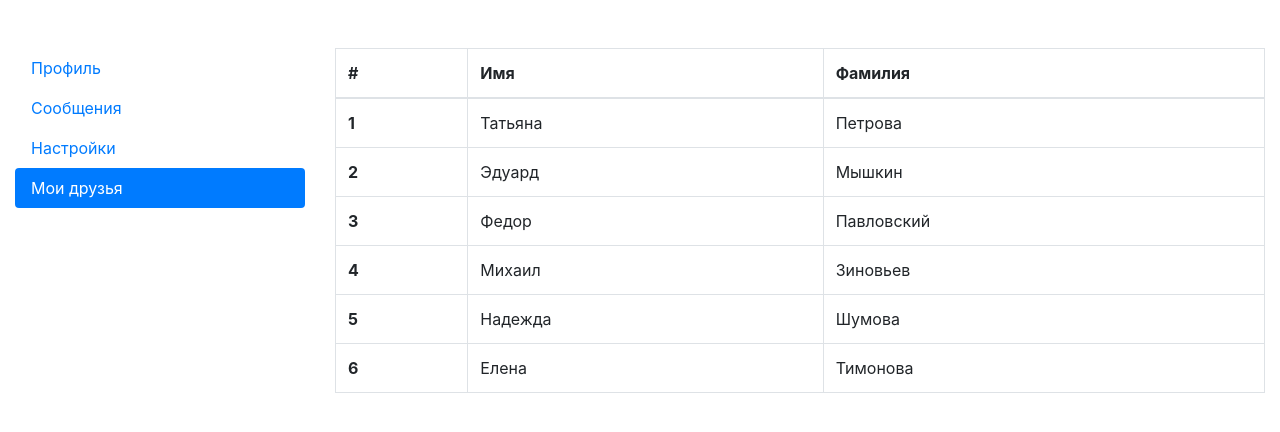
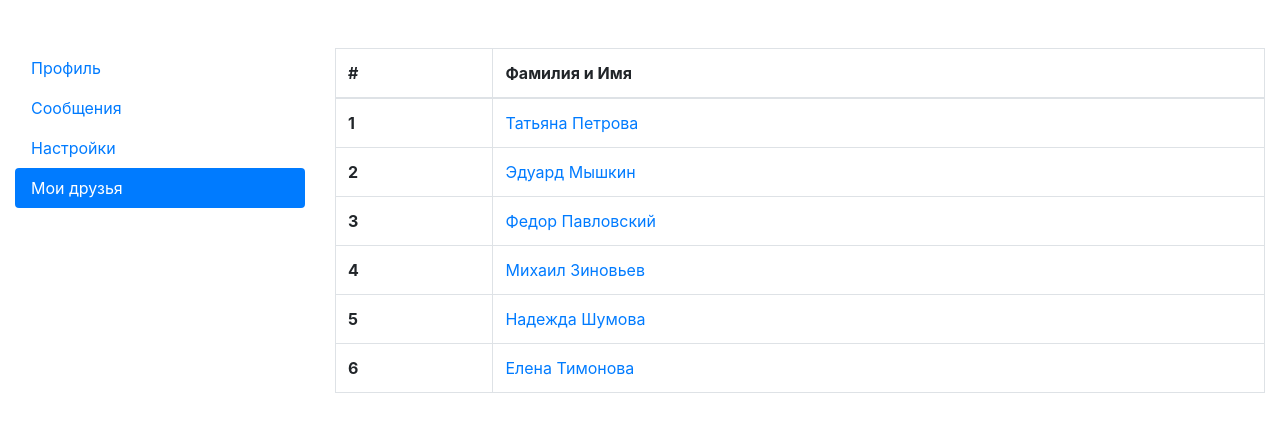
Before and after one commit to oljaja2/react, a React (Create React App) app: page /friends in a window 1280 px wide. Shown: the top 432 px of the page. Built offline with nearby package versions, Linux system fonts and the light colour scheme.

Commit message:
friends+profile+link

```diff
--- a/src/App.jsx
+++ b/src/App.jsx
@@ -32,10 +32,10 @@ function App(props) {
         <div className="col-sm-9">
           <Routes>
             <Route
-              path="/profile"
+              path="/profile/*"
               element={<Profile function={props.function.key_getUser} />}
             />
-            <Route path="/messages" element={<Messages />} />
+            <Route path="/messages/*" element={<Messages />} />
             <Route path="/settings" element={<Settings />} />
             <Route
               path="/friends"
--- a/src/components/Friends.jsx
+++ b/src/components/Friends.jsx
@@ -1,9 +1,14 @@
+import { Link } from "react-router-dom";
+
 const TableRow = (props) => {
   return (
     <tr>
       <th scope="row">{props.index + 1}</th>
-      <td>{props.name}</td>
-      <td>{props.lastname}</td>
+      <td>
+        <Link to={"/profile/" + props.id}>
+          {props.name} {props.lastname}
+        </Link>
+      </td>
     </tr>
   );
 };
@@ -15,7 +20,12 @@ const Friends = (props) => {
 
   for (let i = 0; i < usersCount; i++) {
     userRow.push(
-      <TableRow index={i} name={users[i].name} lastname={users[i].lastname} />
+      <TableRow
+        id={users[i].id}
+        index={i}
+        name={users[i].name}
+        lastname={users[i].lastname}
+      />
     );
   }
 
@@ -24,8 +34,7 @@ const Friends = (props) => {
       <thead>
         <tr>
           <th scope="col">#</th>
-          <th scope="col">Имя</th>
-          <th scope="col">Фамилия</th>
+          <th scope="col">Фамилия и Имя</th>
         </tr>
       </thead>
       <tbody>{userRow}</tbody>
--- a/src/components/Profile.jsx
+++ b/src/components/Profile.jsx
@@ -1,6 +1,10 @@
 import styles from "./Profile.module.css";
+
 const Profile = (props) => {
-  let user = props.function();
+  let userId = location.pathname.split("/")[2];
+  let user = props.function(userId);
+
+  // console.log(userId);
   // console.log(user);
   return (
     <div className="row">
--- a/src/state.jsx
+++ b/src/state.jsx
@@ -6,16 +6,20 @@ const user = {
   avatar: "https://www.seekpng.com/png/full/356-3562377_personal-user.png",
 };
 const users = {
-  0: { name: "Татьяна", lastname: "Петрова" },
-  1: { name: "Эдуард", lastname: "Мышкин" },
-  2: { name: "Федор", lastname: "Павловский" },
-  3: { name: "Михаил", lastname: "Зиновьев" },
-  4: { name: "Надежда", lastname: "Шумова" },
-  5: { name: "Елена", lastname: "Тимонова" },
+  0: { name: "Татьяна", lastname: "Петрова", id: 4 },
+  1: { name: "Эдуард", lastname: "Мышкин", id: 17 },
+  2: { name: "Федор", lastname: "Павловский", id: 22 },
+  3: { name: "Михаил", lastname: "Зиновьев", id: 6 },
+  4: { name: "Надежда", lastname: "Шумова", id: 33 },
+  5: { name: "Елена", lastname: "Тимонова", id: 45 },
 };
-export function getUser() {
+export function getUser(userId) {
+  for (let i = 0; i < Object.keys(users).length; i++) {
+    if (users[i].id == userId) return users[i];
+  }
   return user;
 }
+
 export function getUsers() {
   return users;
 }
```
